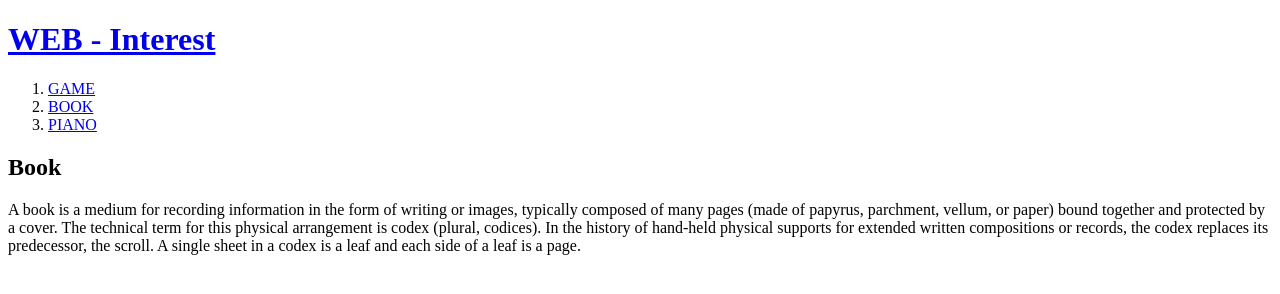
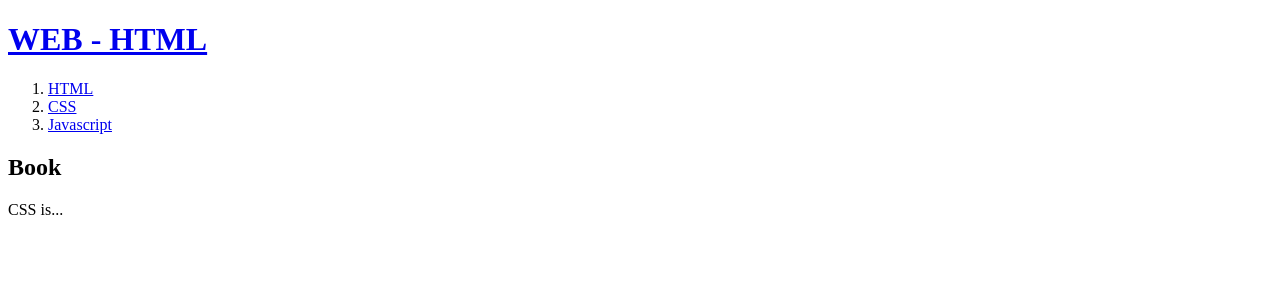
Before and after one commit to wolves7738/web1, a plain HTML site: page 2.html in a window 1280 px wide. Drawn offline with Linux system fonts and the light colour scheme.

Commit message:
Update 2.html

```diff
--- a/2.html
+++ b/2.html
@@ -1,22 +1,17 @@
 <!DOCTYPE html>
 <html>
 <head>
-  <title>WEB1 - BOOK</title>
+  <title>WEB1 - CSS</title>
   <meta charset="utf-8">
 </head>
 <body>
-  <h1><a href="index.html">WEB - Interest</a></h1>
+  <h1><a href="index.html">WEB - HTML</a></h1>
   <ol>
-  <li><a href="1.html">GAME</a></li>
-  <li><a href="2.html">BOOK</a></li>
-  <li><a href="3.html">PIANO</a></li>
+  <li><a href="1.html">HTML</a></li>
+  <li><a href="2.html">CSS</a></li>
+  <li><a href="3.html">Javascript</a></li>
   </ol>
   <h2>Book</h2>
-  <p>A book is a medium for recording information in the form of writing or images,
-     typically composed of many pages (made of papyrus, parchment, vellum, or paper)
-     bound together and protected by a cover. The technical term for this physical
-     arrangement is codex (plural, codices). In the history of hand-held physical
-     supports for extended written compositions or records, the codex replaces its predecessor, the scroll. A single sheet in a codex is a leaf and each side of a leaf is a page.</p>
-
+  <p>CSS is...</p>
 </body>
 </html>
```
